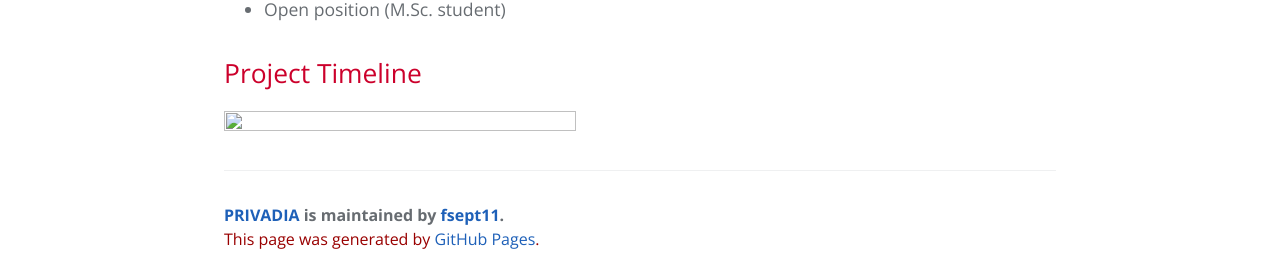
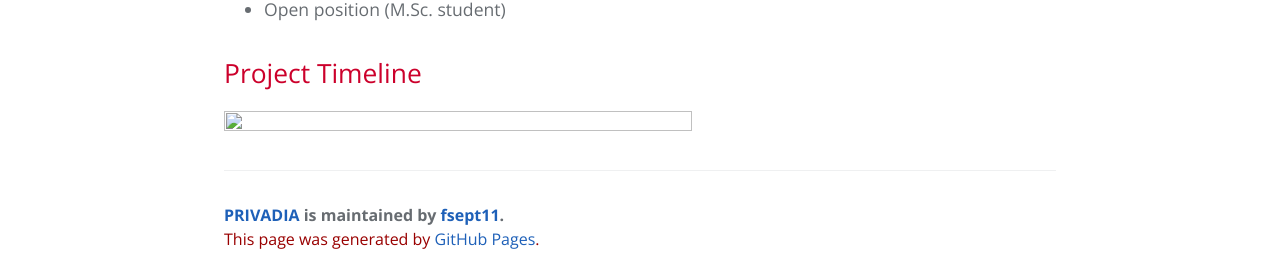
Before and after one commit to fsept11/PRIVADIA, a Jekyll site: the page built from index.md, in a window 1280 px wide. Shown: the part 1177-1457 px from the top of the page. Built offline with Jekyll 4.4.1, drawn with Linux system fonts in a browser that asks for light colours; our own code applies the rules of GitHub Pages for plain Markdown files.

Commit message:
Update index.md

```diff
--- a/index.md
+++ b/index.md
@@ -16,4 +16,4 @@ In this exploratory project we aim to develop a proof-of-concept for private ASD
 
 ## Project Timeline
 
-<img id="Project Timeline" src="https://fsept11.github.io/PrivaDia/assets/privadia_timeline.png" width="65%" height="65%">
+<img id="Project Timeline" src="https://fsept11.github.io/PrivaDia/assets/privadia_timeline.png" width="75%" height="75%">
```
